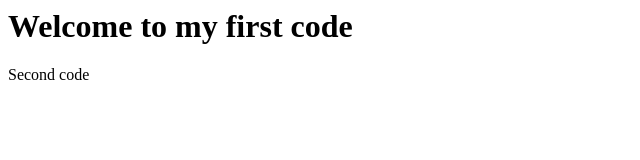
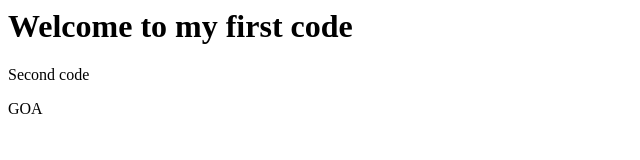
Before and after one commit to aanchalmore2005/Locker, a plain HTML site: page index.html in a window 1280 px wide. Shown: the full height of the page, 0-640 px from the left. Drawn offline with Linux system fonts and the light colour scheme.

Commit message:
Added GOA

```diff
--- a/index.html
+++ b/index.html
@@ -1,2 +1,3 @@
 <h1>Welcome to my first code</h1>
 <p>Second code</p>
+<p>GOA</p>
```
